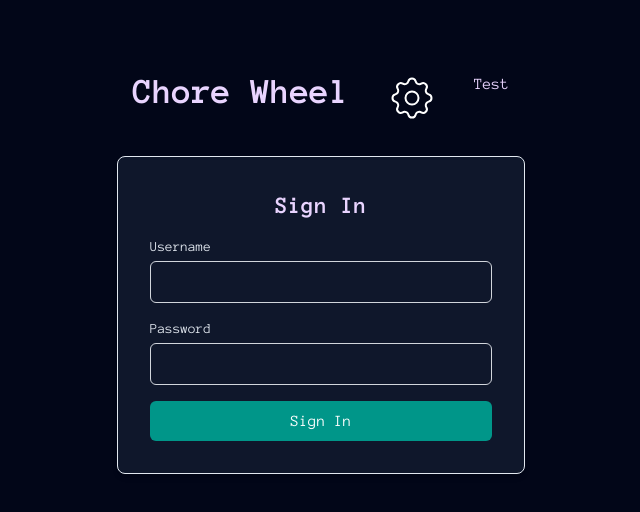
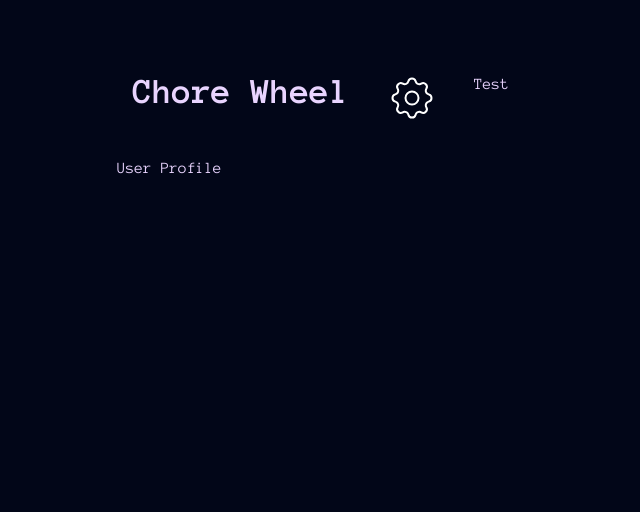
Before and after one commit to atrixiex/Chore-Wheel, a React (Vite) app in the folder Frontend-React/: page /profile in a window 1280 px wide. Before the commit this address led to /. Shown: the top 512 px of the page, without its empty margins (319-959 px from the left). Built offline with nearby package versions, Linux system fonts and the light colour scheme.

Commit message:
Removed AuthContext for now to enable working on querying undisturbed.

```diff
--- a/Frontend-React/src/App.tsx
+++ b/Frontend-React/src/App.tsx
@@ -18,14 +18,14 @@ declare module '@tanstack/react-router' {
 }
 
 function InnerApp() {
-  const auth = useAuth()
-  return <RouterProvider router={router} context={{ auth }} />
+  // const auth = useAuth()
+  return <RouterProvider router={router} />
 }
 
 createRoot(document.getElementById('root')!).render(
   <StrictMode>
-    <AuthProvider>
-      <InnerApp />
-    </AuthProvider>
-  </StrictMode>
+    {/* <AuthProvider> */}
+    <InnerApp />
+    {/* </AuthProvider> */}
+  </StrictMode >
 )
--- a/Frontend-React/src/routes/__root.tsx
+++ b/Frontend-React/src/routes/__root.tsx
@@ -3,7 +3,7 @@ import { TanStackRouterDevtools } from '@tanstack/router-devtools'
 import Header from '../components/Header'
 
 interface AuthState {
-  isAuthenticated: boolean
+  // isAuthenticated: boolean
   user: { id: string; username: string; email: string } | null
   login: (username: string, password: string) => Promise<void>
   logout: () => void
--- a/Frontend-React/src/routes/index.tsx
+++ b/Frontend-React/src/routes/index.tsx
@@ -1,5 +1,5 @@
 import { createFileRoute } from '@tanstack/react-router'
-import { LoginForm } from '../components/LoginForm'
+// import { LoginForm } from '../components/LoginForm'
 import Index from '../pages/Home'
 
 export const Route = createFileRoute('/')({
@@ -7,9 +7,9 @@ export const Route = createFileRoute('/')({
 })
 
 function HomeComponent() {
-  const { auth } = Route.useRouteContext()
+  // const { auth } = Route.useRouteContext()
 
-  if (!auth.isAuthenticated) return <LoginForm />
+  // if (!auth.isAuthenticated) return <LoginForm />
 
   return <Index />
 
--- a/Frontend-React/src/routes/profile.tsx
+++ b/Frontend-React/src/routes/profile.tsx
@@ -3,10 +3,15 @@ import UserProfile from '../components/UserProfile'
 
 
 export const Route = createFileRoute('/profile')({
-  beforeLoad: ({ context }) => {
-    if (!context.auth.isAuthenticated) {
-      throw redirect({ to: '/' })
-    }
-  },
-  component: UserProfile,
+  // beforeLoad: ({ context }) => {
+  //   if (!context.auth.isAuthenticated) {
+  //     throw redirect({ to: '/' })
+  //   }
+  // },
+  // component: UserProfile,
+  component: RouteComponent
 })
+
+function RouteComponent() {
+  return <UserProfile></UserProfile>
+}
```
